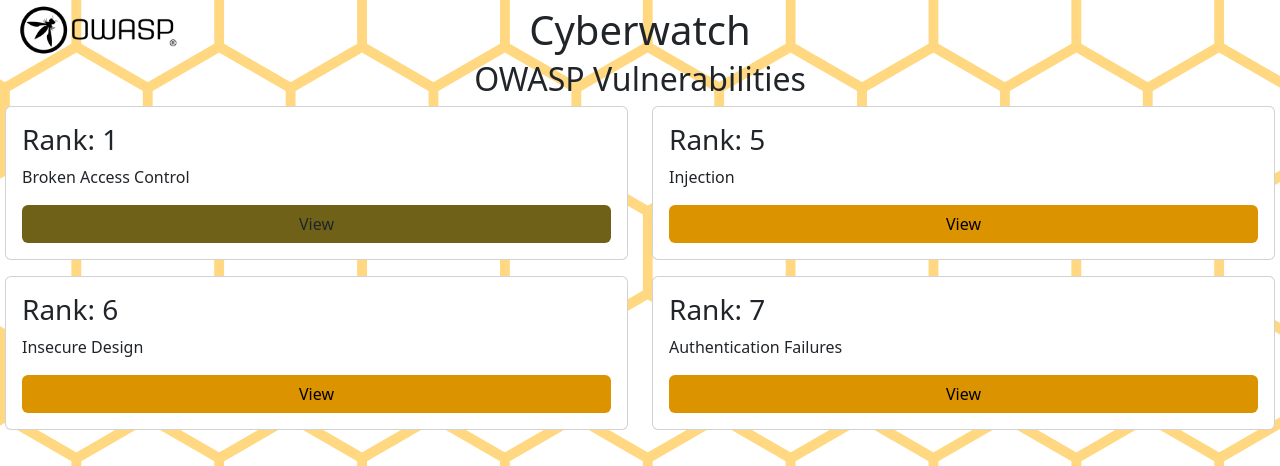
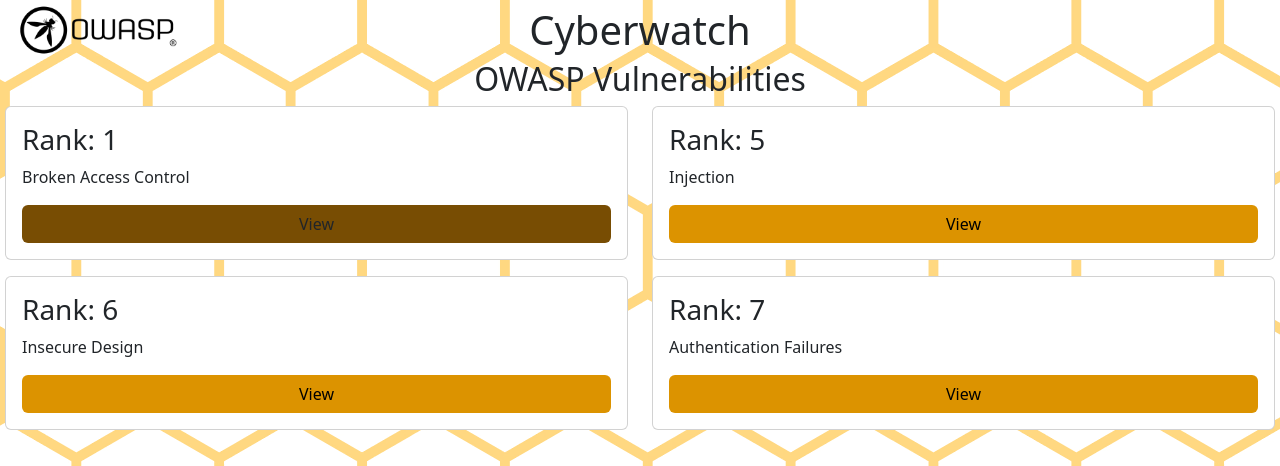
Before and after one commit to MarriottMark/Cyberwatch-Assessment, a Flask app: page / in a window 1280 px wide, with the pointer over the restyled element. Shown: the top 466 px of the page. Run offline with Flask 3, Linux system fonts and the light colour scheme; data comes from the database, SQL or seed files in the repository.

Commit message:
Added styling changes

```diff
--- a/static/css/styles.css
+++ b/static/css/styles.css
@@ -30,7 +30,7 @@
 }
 
 .custom-btn:hover{
-    background-color: #6f6218;
+    background-color: #784d03;
 }
 
 .logo {
```
